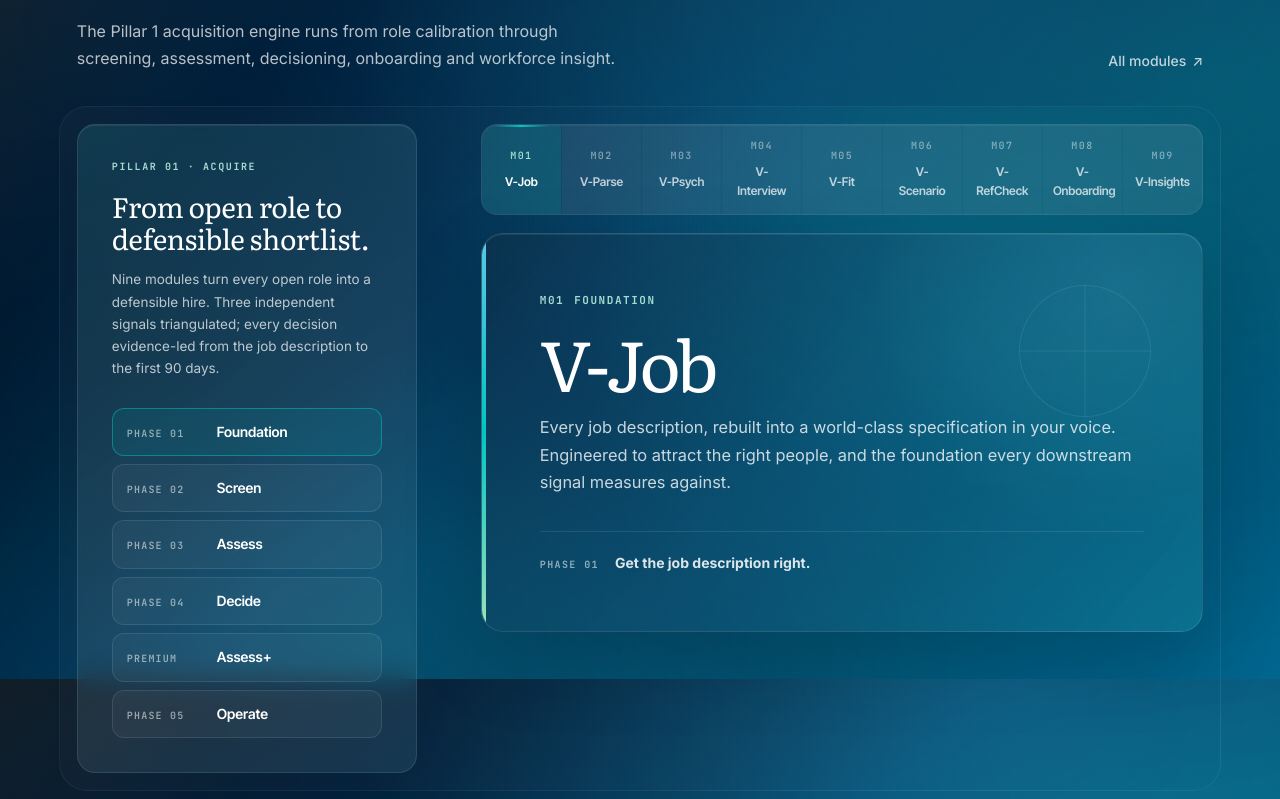
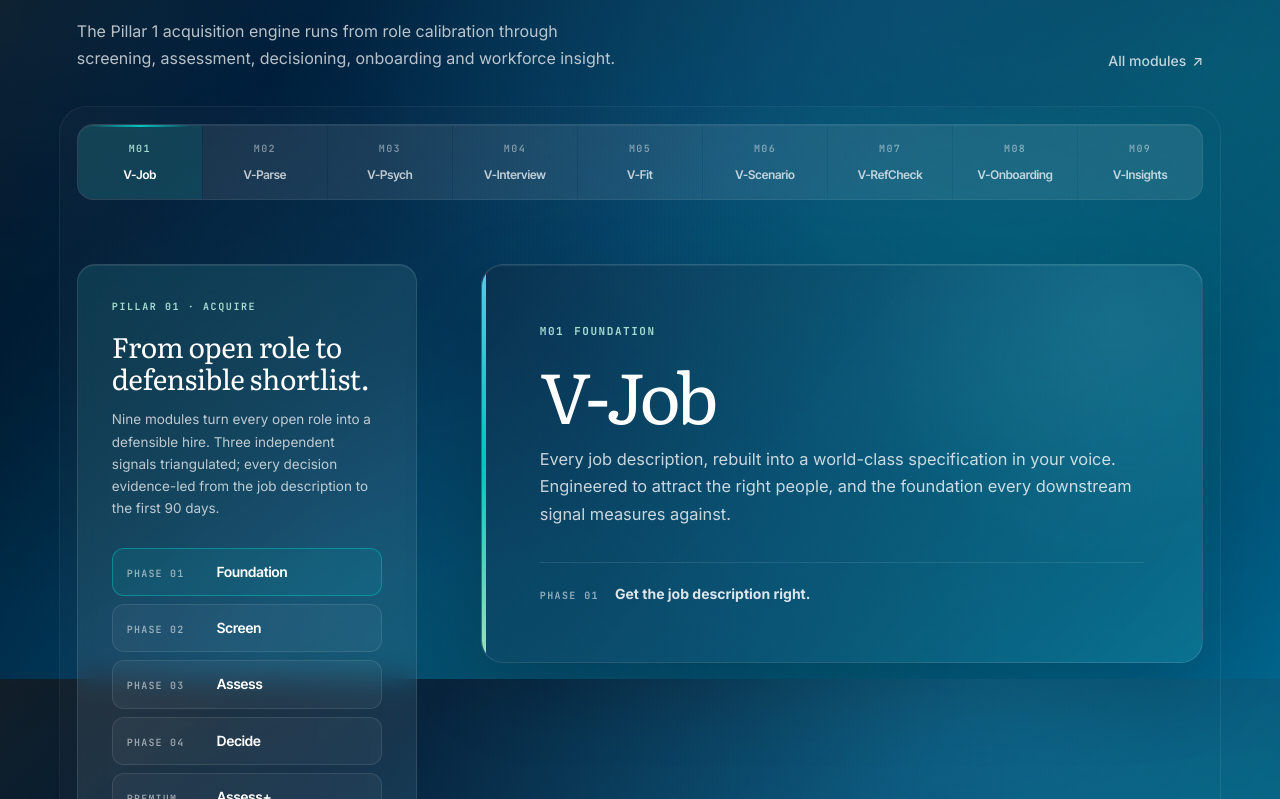
Before and after one commit to Strategiatech/strategia-v27-homepage, a Next.js app: page /vx in a window 1280 px wide. Shown: the part 5721-6520 px from the top of the page. Built offline with nearby package versions, Linux system fonts and the light colour scheme; no server answers.

Commit message:
Fix platform module selector layout

```diff
--- a/agent_memory/progress.md
+++ b/agent_memory/progress.md
@@ -28,6 +28,7 @@
 - Removed the abstract Pillar 1 module architecture/flow panel after review; the section now moves directly from module selector to spotlight.
 - Fixed /v27 first-scroll friction by disabling the legacy pinned hero release only for the V27 snapshot, keeping /vx and /v25 default behavior unchanged.
 - Changed `Strategiatech/strategia-v27-homepage` from private to public and restored the public GitHub Pages base path `/strategia-v27-homepage`.
+- Applied the latest Platform-section feedback: module selector titles now stay on one line with equal-width items, and the spotlight target/crosshair decoration was removed.
 
 ## Next
 
@@ -49,4 +50,7 @@
 - Verified: `npm run build` passed after the /v27 scroll-lock fix.
 - Verified: focused ESLint passed for `src/app/(frontend)/v25/tetrahedron.ts`, `src/app/(frontend)/vx/VxPage.tsx`, and `src/components/v27/V27Home.tsx`.
 - Verified: GitHub API reports repo visibility `public` and Pages `public=true`; public URL moved to `https://strategiatech.github.io/strategia-v27-homepage/`.
+- Verified: `npm run build` passed after the Platform-section selector/decorative-element fix.
+- Verified: focused ESLint passed for `src/app/(frontend)/vx/VxPage.tsx`.
+- Verified: Browser checks at 1440x900 and 390x844 show module selector item widths are equal, module titles use `white-space: nowrap`, the spotlight `::after` target decoration is absent, and document horizontal overflow is `0`.
 - Not verified: full npm run lint is not clean because of pre-existing unrelated lint errors across older pages/components.
--- a/src/app/(frontend)/vx/VxPage.tsx
+++ b/src/app/(frontend)/vx/VxPage.tsx
@@ -117,6 +117,21 @@ function ModuleJourney({ modules, phases }: { modules: Module[]; phases: typeof
 
   return (
     <div className="vx-module-journey">
+      <div className="vx-module-selector" aria-label="Pillar 1 modules">
+        {modules.map((mod) => (
+          <button
+            key={mod.title}
+            type="button"
+            className={`vx-module-selector-item${mod.title === activeModule.title ? ' is-active' : ''}`}
+            onClick={() => setActiveTitle(mod.title)}
+            aria-pressed={mod.title === activeModule.title}
+          >
+            <span>{mod.num}</span>
+            {mod.title}
+          </button>
+        ))}
+      </div>
+
       <aside className="vx-module-journey-rail" aria-label="Pillar 1 acquisition phases">
         <div className="vx-module-journey-kicker">Pillar 01 · Acquire</div>
         <h3>From open role to defensible shortlist.</h3>
@@ -146,21 +161,6 @@ function ModuleJourney({ modules, phases }: { modules: Module[]; phases: typeof
       </aside>
 
       <div className="vx-module-journey-stage">
-        <div className="vx-module-selector" aria-label="Pillar 1 modules">
-          {modules.map((mod) => (
-            <button
-              key={mod.title}
-              type="button"
-              className={`vx-module-selector-item${mod.title === activeModule.title ? ' is-active' : ''}`}
-              onClick={() => setActiveTitle(mod.title)}
-              aria-pressed={mod.title === activeModule.title}
-            >
-              <span>{mod.num}</span>
-              {mod.title}
-            </button>
-          ))}
-        </div>
-
         <article className="vx-module-spotlight">
           <div className="vx-module-spotlight-meta">
             <span>{activeModule.num}</span>
--- a/src/app/(frontend)/vx/vx-overrides.css
+++ b/src/app/(frontend)/vx/vx-overrides.css
@@ -518,14 +518,18 @@
   position: relative;
 }
 .vx-module-selector {
-  display: grid;
-  grid-template-columns: repeat(9, minmax(0, 1fr));
+  grid-column: 1 / -1;
+  display: grid;
+  grid-template-columns: repeat(9, minmax(112px, 1fr));
   gap: 1px;
   border: 1px solid rgba(255, 255, 255, 0.10);
   border-radius: 16px;
-  overflow: hidden;
+  max-width: 100%;
+  overflow-x: auto;
+  overflow-y: hidden;
   background: rgba(255, 255, 255, 0.06);
   box-shadow: inset 0 1px 0 rgba(255, 255, 255, 0.06);
+  scrollbar-width: thin;
 }
 .vx-module-selector-item {
   min-height: 74px;
@@ -537,6 +541,8 @@
   font-size: 12px;
   font-weight: 600;
   letter-spacing: -0.01em;
+  white-space: nowrap;
+  text-align: center;
   cursor: pointer;
   transition: background 0.2s ease, color 0.2s ease;
   position: relative;
@@ -573,7 +579,6 @@
 }
 .vx-module-spotlight {
   position: relative;
-  margin-top: 18px;
   min-height: 320px;
   padding: clamp(32px, 5vw, 58px);
   border: 1px solid rgba(255, 255, 255, 0.12);
@@ -587,20 +592,6 @@
     inset 0 1px 0 rgba(255, 255, 255, 0.08),
     0 28px 80px rgba(0, 0, 0, 0.16);
 }
-.vx-module-spotlight::after {
-  content: '';
-  position: absolute;
-  right: clamp(24px, 4vw, 54px);
-  top: clamp(24px, 4vw, 54px);
-  width: 132px;
-  height: 132px;
-  border: 1px solid rgba(165, 220, 208, 0.18);
-  border-radius: 50%;
-  background:
-    linear-gradient(90deg, transparent 49%, rgba(165, 220, 208, 0.14) 50%, transparent 51%),
-    linear-gradient(0deg, transparent 49%, rgba(165, 220, 208, 0.14) 50%, transparent 51%);
-  opacity: 0.7;
-}
 .vx-module-spotlight::before {
   content: '';
   position: absolute;
@@ -660,10 +651,8 @@
 @media (max-width: 1100px) {
   .vx-module-journey { grid-template-columns: 1fr; }
   .vx-module-journey-rail { position: static; }
-  .vx-module-selector { grid-template-columns: repeat(3, minmax(0, 1fr)); }
 }
 @media (max-width: 620px) {
-  .vx-module-selector { grid-template-columns: repeat(2, minmax(0, 1fr)); }
   .vx-module-phase-pill { grid-template-columns: 1fr; gap: 3px; }
   .vx-module-spotlight { min-height: auto; }
 }
```
